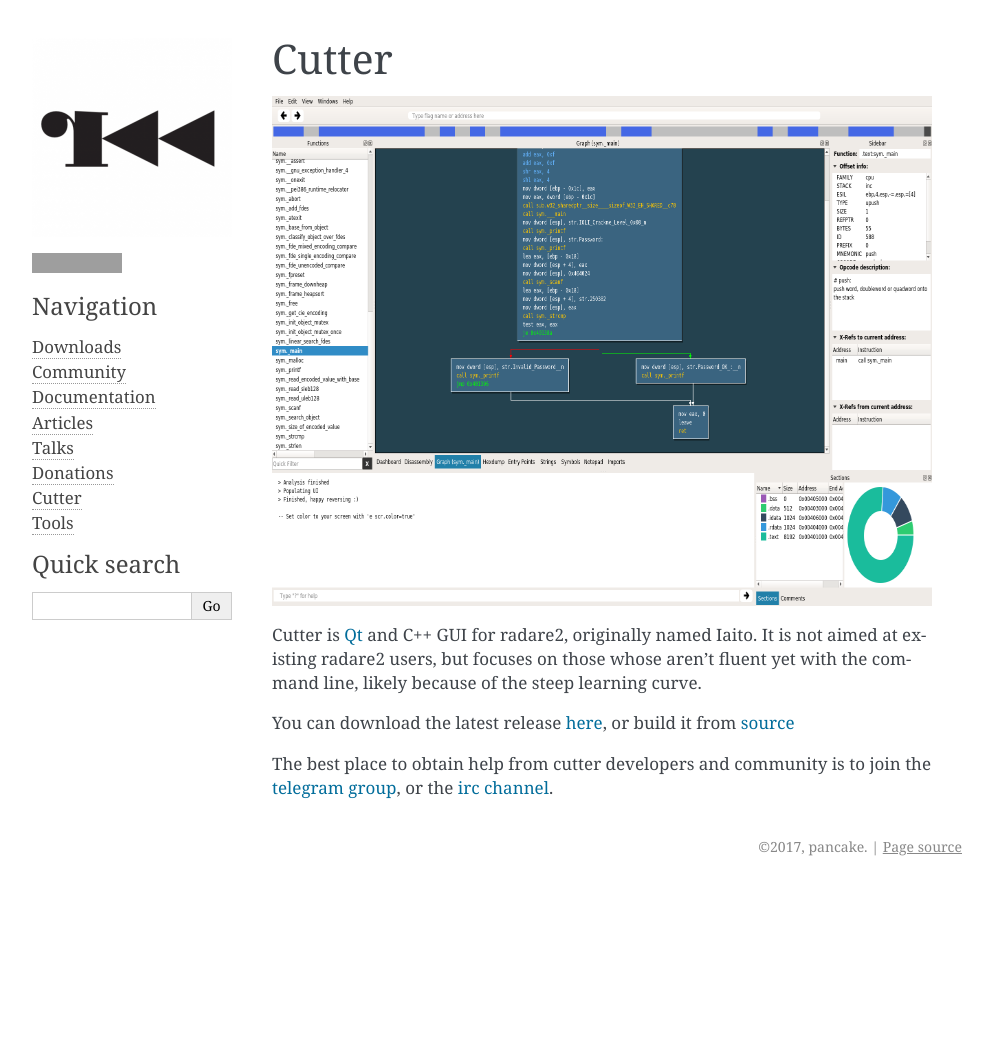
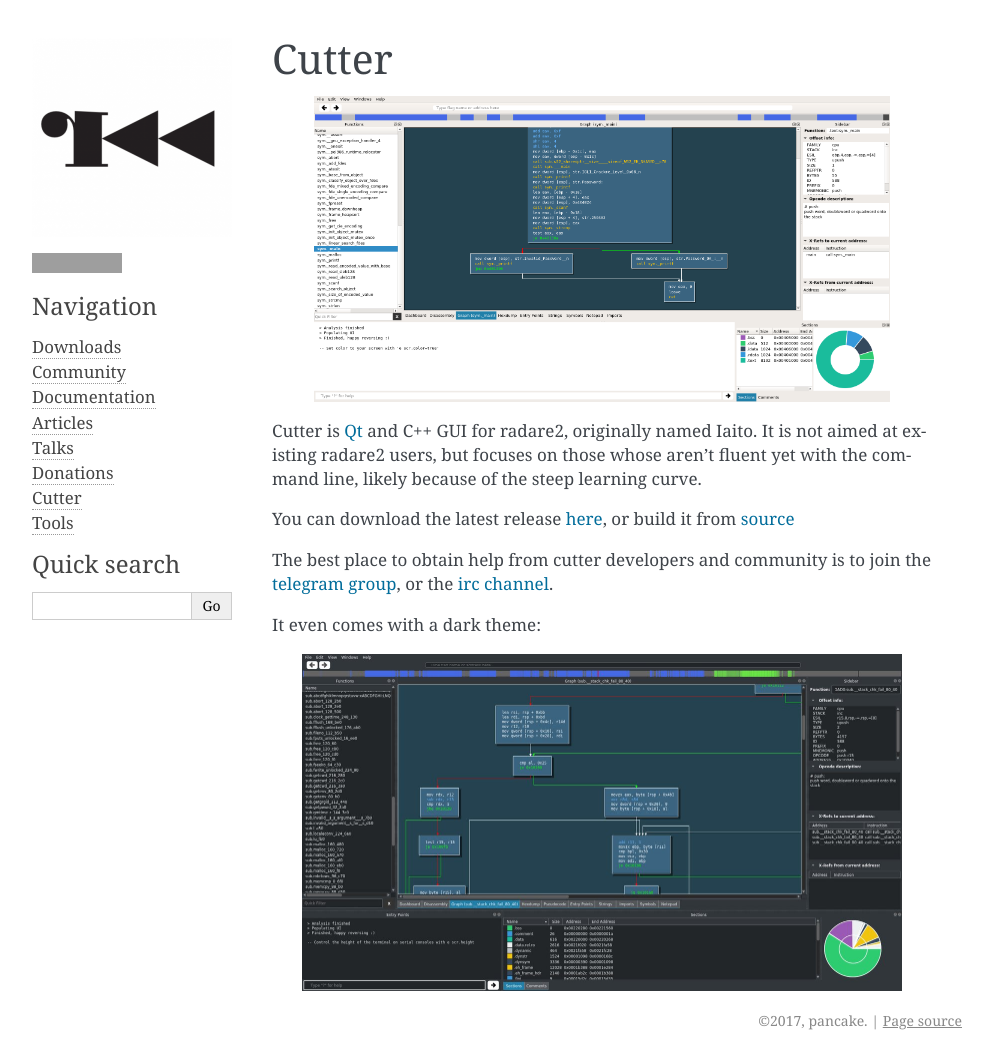
Before and after one commit to radareorg/radareorg, a Sphinx documentation site: the page built from source/cutter.rst, in a window 1280 px wide and 1060 px high. Shown: the whole window, without its empty margins (148-1141 px from the left). Built offline with Sphinx 7.4.7, drawn with Linux system fonts in a browser that asks for light colours; grey boxes are pictures that could not be loaded.

Commit message:
Add a dark screenshot for cutter
This should close #11

```diff
--- a/source/cutter.rst
+++ b/source/cutter.rst
@@ -5,9 +5,10 @@
 
 .. image:: _static/cutter.png
   :alt: cutter screenshot
-  :scale: 50 %
+  :scale: 30 %
   :align: center
   :target: https://github.com/radareorg/cutter/
+
 
 Cutter is `Qt <https://www.qt.io/>`__ and C++ GUI for radare2, originally named Iaito.
 It is not aimed at existing radare2 users, but focuses on those whose aren't fluent yet
@@ -19,3 +20,11 @@
 The best place to obtain help from cutter developers and community is
 to join the `telegram group <https://t.me/r2cutter>`__, or the
 `irc channel <irc://irc.freenode.net/cutter>`__.
+
+It even comes with a dark theme:
+
+.. image:: _static/cutter_dark.jpg
+  :alt: cutter screenshot
+  :scale: 50 %
+  :align: center
+  :target: https://github.com/radareorg/cutter/
```
Also changed, not shown: source/_static/cutter_dark.jpg (added).
